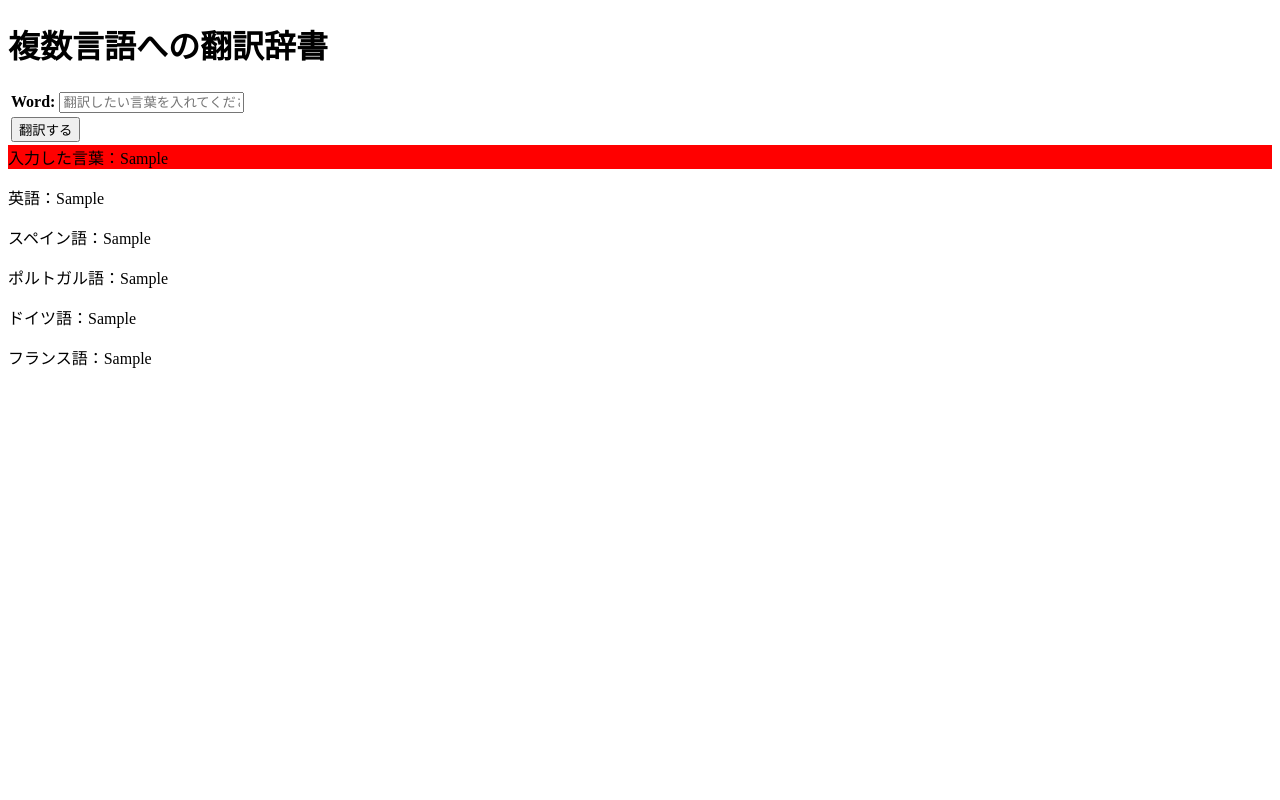
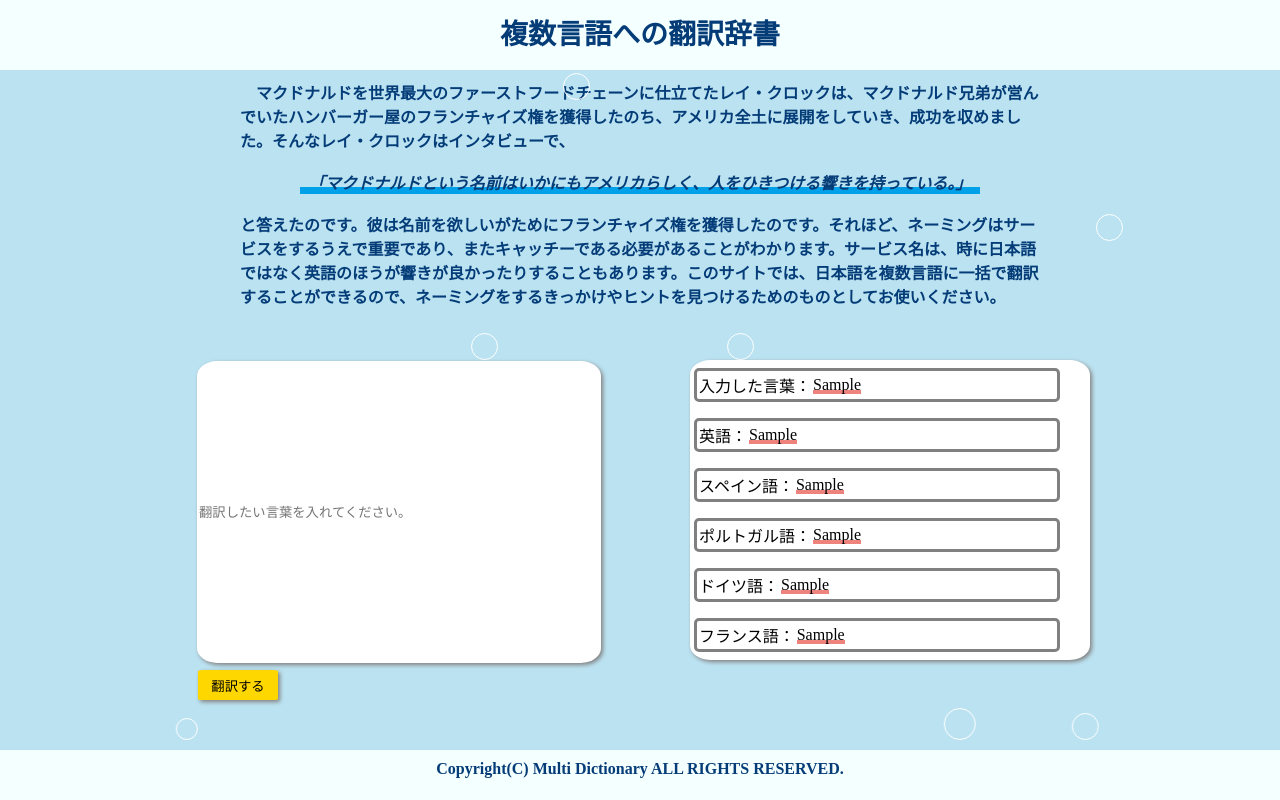
Before and after one commit to keisukeee-ma/word_translate, a Django app: template translate/templates/kakikomiform.html in a window 1280 px wide. Run offline with Django 3.2, Linux system fonts and the light colour scheme; tables that the repository leaves empty hold one stand-in row (values such as "Sample post"); the template is opened without the code that fills it: values that come from a table or form of the project are taken from there, most other values are stand-ins (such as "Sample title", 1, 10 or a date in 2020).

Commit message:
とりあえず完成

```diff
--- a/config/settings.py
+++ b/config/settings.py
@@ -38,6 +38,7 @@ INSTALLED_APPS = [
     'django.contrib.sessions',
     'django.contrib.messages',
     'django.contrib.staticfiles',
+    'widget_tweaks',
 ]
 
 MIDDLEWARE = [
@@ -119,3 +120,6 @@ USE_TZ = True
 # https://docs.djangoproject.com/en/2.0/howto/static-files/
 
 STATIC_URL = '/static/'
+STATICFILES_DIRS = (
+    os.path.join(BASE_DIR, 'static'),
+)
--- /dev/null
+++ b/static/css/bubble.css
@@ -0,0 +1,145 @@
+.bubbles {
+  position: absolute;
+  width: 100%;
+  height: 100%;
+  z-index: 0;
+  overflow: hidden;
+  top: 0;
+  left: 0;
+}
+
+.bubble {
+  position: absolute;
+  bottom: -40;
+  width: 40px;
+  height: 40px;
+  background-color: transparent;
+  border: 1px solid #fff;
+  border-radius: 50%;
+  animation: bubble 10s ease-in infinite;
+}
+
+.bubble:nth-child(1) {
+  width: 20px;
+  height: 20px;
+  left: 10%;
+  animation-duration: 5s;
+}
+
+.bubble:nth-child(2) {
+  width: 30px;
+  height: 30px;
+  left: 10%;
+  animation-duration: 3s;
+}
+
+.bubble:nth-child(3) {
+  width: 30px;
+  height: 30px;
+  left: 30%;
+  animation-duration: 6s;
+}
+
+.bubble:nth-child(4) {
+  width: 50px;
+  height: 50px;
+  left: 10%;
+  animation-duration: 6s;
+}
+
+.bubble:nth-child(5) {
+  width: 10px;
+  height: 10px;
+  left: 30%;
+  animation-duration: 3.5s;
+}
+
+.bubble:nth-child(6) {
+  width: 30px;
+  height: 30px;
+  left: 70%;
+  animation-duration: 5s;
+}
+
+.bubble:nth-child(7) {
+  width: 25px;
+  height: 25px;
+  left: 30%;
+  animation-duration: 4s;
+}
+
+.bubble:nth-child(8) {
+  width: 25px;
+  height: 25px;
+  left: 50%;
+  animation-duration: 4s;
+}
+
+.bubble:nth-child(9) {
+  width: 25px;
+  height: 25px;
+  left: 40%;
+  animation-duration: 8s;
+}
+
+.bubble:nth-child(10) {
+  width: 25px;
+  height: 25px;
+  left: 80%;
+  animation-duration: 9s;
+}
+
+.bubble:nth-child(11) {
+  width: 25px;
+  height: 25px;
+  left: 80%;
+  animation-duration: 5s;
+}
+
+.bubble:nth-child(12) {
+  width: 25px;
+  height: 25px;
+  left: 90%;
+  animation-duration: 5.6s;
+}
+
+.bubble:nth-child(12) {
+  width: 25px;
+  height: 25px;
+  left: 90%;
+  animation-duration: 5.6s;
+}
+
+.bubble:nth-child(13) {
+  width: 25px;
+  height: 60px;
+  left: 40%;
+  animation-duration: 5.6s;
+}
+
+.bubble:nth-child(14) {
+  width: 40px;
+  height: 25px;
+  left: 50%;
+  animation-duration: 6s;
+}
+
+.bubble:nth-child(15) {
+  width: 50px;
+  height: 50px;
+  left: 60%;
+  animation-duration: 5.6s;
+}
+
+@keyframes bubble {
+  0% {
+    bottom: -100px;
+    transform: translateX(0);
+  }
+  50% {
+    transform: translateX(100px);
+  }
+  100% {
+    bottom: 1000px;
+  }
+}
--- a/static/css/style.css
+++ b/static/css/style.css
@@ -1,3 +1,138 @@
-.word_box{
-  background-color: red;
+/* リセットCSS */
+body {
+  margin: 0;
+  padding: 0;
+  background-color: #bbe2f1;
+  background-size: cover;
+  height: 100vh;
+  width: 100%;
 }
+
+h1,h2,h3,h4,h5,h6,p {
+  padding: 10px 0;
+  margin: 0;
+}
+
+ul,li {
+  padding: 0;
+  margin: 0;
+  list-style: none;
+  display: flex;
+  justify-content: flex-start;
+  align-items: center;
+}
+
+/* ヘッダー */
+header {
+  height: 50px;
+  padding: 10px 0;
+  background-color: #f4ffff;
+  text-align: center;
+  line-height: 50px;
+  color: #043c78;
+  font-weight: bold;
+  font-size: 28px;
+}
+
+/* フッター */
+footer {
+  position: absolute;
+  width: 100%;
+  height: 50px;
+  background-color: #f4ffff;
+  text-align: center;
+  color: #043c78;
+  bottom: 0px;
+  font-weight: bold;
+}
+
+a,
+a:visited,
+a:hover,
+a:active {
+  color: inherit;
+}
+
+/* 個別の部分 */
+
+.intro{
+  width:800px;
+  margin: 10px auto;
+  color: #043c78;
+  font-weight: bold;
+}
+
+.meigen{
+  width: 85%;
+  margin: 0 auto;
+  text-align: center;
+  font-style: oblique;
+  background:linear-gradient(transparent 70%,#00a1e9 0%);
+}
+
+.contents{
+  display: flex;
+  justify-content: center;
+  margin-top: 50px;
+}
+
+.form_content{
+  height: 400px;
+  width: 400px;
+  margin-right: 100px ;
+}
+
+.translate_content{
+  background-color: white;
+  height: 300px;
+  width: 400px;
+  border-radius: 5%;
+  margin-top: 2px;
+  border: none;
+  box-shadow: 2px 2px 4px gray;
+}
+
+.form_field{
+  height: 300px;
+  width: 400px;
+  border-radius: 5%;
+  border: none;
+  box-shadow: 2px 2px 4px gray;
+  outline-color: black;
+}
+
+.btn{
+  height: 30px;
+  width: 80px;
+  background-color: #FFD700;
+  margin: 3px 0 0 5px;
+  border-radius: 5%;
+  border: none;
+  box-shadow: 2px 2px 4px gray;
+}
+
+.translate_content{
+  display:-webkit-box;
+  display:-ms-flexbox;
+  display:flex;
+  flex-flow: column;
+  -ms-flex-pack:distribute;
+  justify-content:space-around;
+}
+
+.out_contents{
+  width: 90%;
+  margin:4px;
+  border:solid;
+  border-color: gray;
+  border-radius: 5px;
+}
+
+.out_temp,out_word{
+  margin:2px;
+}
+
+.out_word{
+  background:linear-gradient(transparent 80%,#ee827c 80%);
+
+}
--- a/translate/forms.py
+++ b/translate/forms.py
@@ -1,4 +1,4 @@
 from django import forms
 
 class KakikomiForm(forms.Form):
-     word = forms.CharField(widget=forms.TextInput(attrs={'placeholder':'翻訳したい言葉を入れてください。'}))
+     word = forms.CharField(widget=forms.TextInput(attrs={'placeholder':'翻訳したい言葉を入れてください。','class': 'form_field'}),label='')
--- a/translate/templates/kakikomiform.html
+++ b/translate/templates/kakikomiform.html
@@ -1,26 +1,76 @@
+{% load static %}
 <!DOCTYPE html>
-{% load static %}
 <html>
   <head>
     <meta name="viewport" content="width=device-width, initial-scale=1">
     <meta charset="UTF-8">
-  <link rel="stylesheet" href="{% static 'style.css' %}">
+    <link rel="stylesheet" href="{% static 'css/style.css' %}">
+    <link rel="stylesheet" href="{% static 'css/bubble.css' %}">
     <title>ネーミング辞書</title>
   </head>
+
   <body>
-<h1>複数言語への翻訳辞書</h1>
+    <div class="bubbles">
+      <div class="bubble"></div>
+      <div class="bubble"></div>
+      <div class="bubble"></div>
+      <div class="bubble"></div>
+      <div class="bubble"></div>
+      <div class="bubble"></div>
+      <div class="bubble"></div>
+      <div class="bubble"></div>
+      <div class="bubble"></div>
+      <div class="bubble"></div>
+      <div class="bubble"></div>
+      <div class="bubble"></div>
+
+      <header>
+        <a href="/" style="text-decoration:none;">複数言語への翻訳辞書</a>
+      </header>
+      <div class="intro">
+        　マクドナルドを世界最大のファーストフードチェーンに仕立てたレイ・クロックは、マクドナルド兄弟が営んでいたハンバーガー屋のフランチャイズ権を獲得したのち、アメリカ全土に展開をしていき、成功を収めました。そんなレイ・クロックはインタビューで、<br><br>
+        <div class="meigen">「マクドナルドという名前はいかにもアメリカらしく、人をひきつける響きを持っている。」</div><br>と答えたのです。彼は名前を欲しいがためにフランチャイズ権を獲得したのです。それほど、ネーミングはサービスをするうえで重要であり、またキャッチーである必要があることがわかります。サービス名は、時に日本語ではなく英語のほうが響きが良かったりすることもあります。このサイトでは、日本語を複数言語に一括で翻訳することができるので、ネーミングをするきっかけやヒントを見つけるためのものとしてお使いください。
+      </div>
+      <div class="contents">
+        <div class="form_content">
           <form action="" method="post">
           {% csrf_token %}
             <table>
               {{form.as_table}}
-    <tr><td colspan='2'><input type="submit" value="翻訳する"></td></tr>
+              <tr><td colspan='2'><input type="submit" value="翻訳する" class="btn"></td></tr>
             </table>
           </form>
-<div class="word_box">入力した言葉：{{words.ja}}</div>
-<p>英語：{{words.en}}</p>
-<p>スペイン語：{{words.es}}</p>
-<p>ポルトガル語：{{words.pt}}</p>
-<p>ドイツ語：{{words.de}}</p>
-<p>フランス語：{{words.fr}}</p>
+        </div>
+        <div class="translate_content">
+          <li class="out_contents">
+            <div class="out_temp">入力した言葉：</div>
+            <div class="out_word">{{words.ja}}</div>
+          </li>
+          <li class="out_contents">
+            <div class="out_temp">英語：</div>
+            <div class="out_word">{{words.en}}</div>
+          </li>
+          <li class="out_contents">
+            <div class="out_temp">スペイン語：</div>
+            <div class="out_word">{{words.es}}</div>
+          </li>
+          <li class="out_contents">
+            <div class="out_temp">ポルトガル語：</div>
+            <div class="out_word">{{words.pt}}</div>
+          </li>
+          <li class="out_contents">
+            <div class="out_temp">ドイツ語：</div>
+            <div class="out_word">{{words.de}}</div>
+          </li>
+          <li class="out_contents">
+            <div class="out_temp">フランス語：</div>
+            <div class="out_word">{{words.fr}}</div>
+          </li>
+        </div>
+      </div>
+    </div>
+    <footer>
+      <p>Copyright(C) Multi Dictionary ALL RIGHTS RESERVED.</p>
+    </footer>
   </body>
 </html>
```
Lines whose indentation alone changed are shown as unchanged.
